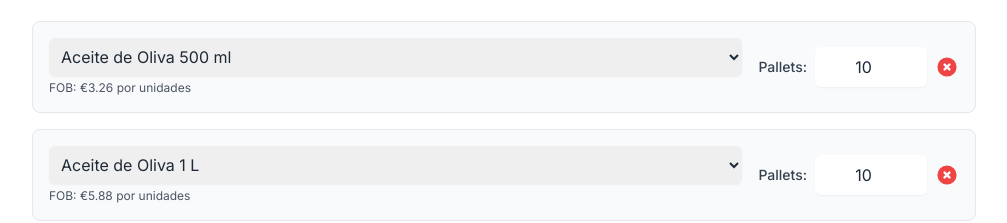
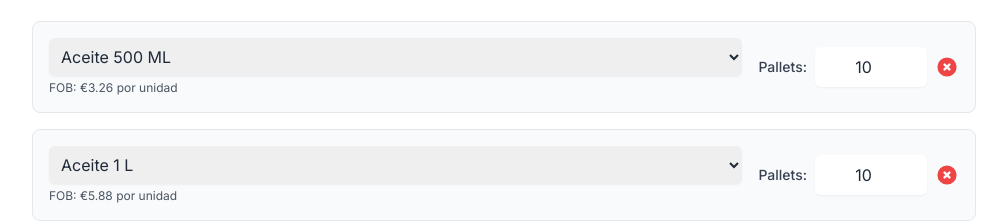
Before and after one commit to PatagoniaFruit/calculadora-importacion, a plain HTML site: page index.html in a window 1280 px wide. Shown: the part 595-818 px from the top of the page, without its empty margins (136-1143 px from the left). Drawn offline with nearby package versions, Linux system fonts and the light colour scheme.

Commit message:
Update index.html

```diff
--- a/index.html
+++ b/index.html
@@ -265,8 +265,8 @@
         let productsData = [
           {
             "id": "prod-0",
-            "name": "Aceite de Oliva 500 ml",
-            "unit": "unidades",
+            "name": "Aceite 500 ML",
+            "unit": "unidad",
             "measureUnit": "unidades",
             "fobValue": 3.26,
             "fobCurrency": "EUR",
@@ -275,8 +275,8 @@
           },
           {
             "id": "prod-1",
-            "name": "Aceite de Oliva 1 L",
-            "unit": "unidades",
+            "name": "Aceite 1 L",
+            "unit": "unidad",
             "measureUnit": "unidades",
             "fobValue": 5.88,
             "fobCurrency": "EUR",
@@ -284,21 +284,71 @@
             "casesPerPallet": 77
           },
           {
-            "id": "prod-2",
-            "name": "Pulpa Maracuyá con Pepa",
+            "id": "prod-207",
+            "name": "Aceite de Oliva Jaen 500 ML",
+            "unit": "unidades",
+            "measureUnit": "unidades",
+            "fobValue": 3.05,
+            "fobCurrency": "EUR",
+            "unitsPerCase": 12,
+            "casesPerPallet": 100
+          },
+          {
+            "id": "prod-496",
+            "name": "Aceite de Oliva Jaen 1 L",
+            "unit": "unidades",
+            "measureUnit": "unidades",
+            "fobValue": 5.1,
+            "fobCurrency": "EUR",
+            "unitsPerCase": 6,
+            "casesPerPallet": 120
+          },
+          {
+            "id": "prod-302",
+            "name": "Pulpa de Mango",
             "unit": "kg",
             "measureUnit": "kg",
-            "fobValue": 3.00,
+            "fobValue": 1.8,
             "fobCurrency": "USD",
             "unitsPerCase": null,
             "casesPerPallet": null
           },
           {
-            "id": "prod-3",
+            "id": "prod-287",
+            "name": "Pulpa de Palta",
+            "unit": "kg",
+            "measureUnit": "kg",
+            "fobValue": 3.5,
+            "fobCurrency": "USD",
+            "unitsPerCase": null,
+            "casesPerPallet": null
+          },
+          {
+            "id": "prod-86",
+            "name": "Pulpa Maracuyá con Pepa",
+            "unit": "kg",
+            "measureUnit": "kg",
+            "fobValue": 4.05,
+            "fobCurrency": "USD",
+            "unitsPerCase": null,
+            "casesPerPallet": null
+          },
+          {
+            "id": "prod-145",
             "name": "Pulpa Maracuyá sin Pepa",
             "unit": "kg",
             "measureUnit": "kg",
-            "fobValue": 3.10,
+            "fobValue": 4.15,
+            "fobCurrency": "USD",
+            "unitsPerCase": null,
+            "casesPerPallet": null
+          },
+          {
+            "id": "prod-701",
+            "name": "Mango Bite & Pieces",
+            "unit": "kg",
+            "measureUnit": "kg",
+            "fobValue": 1.65,
             "fobCurrency": "USD",
             "unitsPerCase": null,
             "casesPerPallet": null
```
